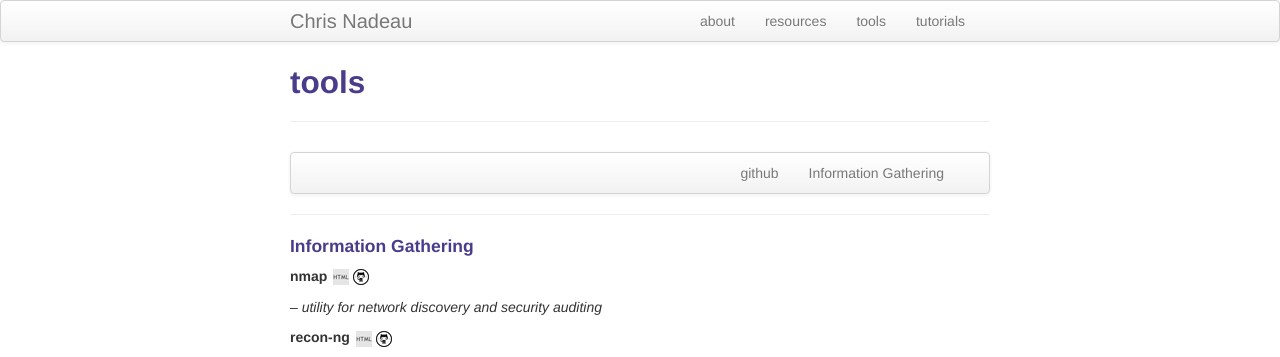
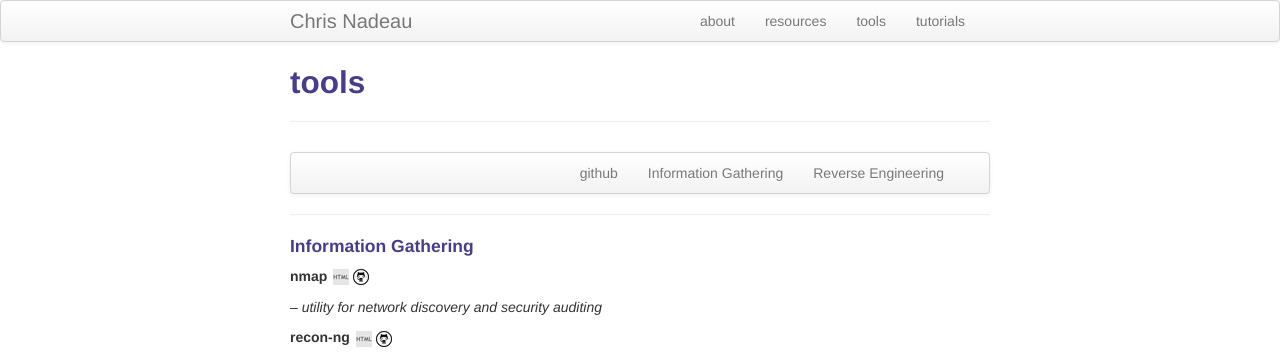
Before and after one commit to dynamicparallax/dynamicparallax.github.io, a Jekyll site: the page built from pages/tools.md, in a window 1280 px wide. Shown: the top 357 px of the page. Built offline with Jekyll 4.4.1, drawn with Linux system fonts in a browser that asks for light colours.

Commit message:
Update tools.md

```diff
--- a/pages/tools.md
+++ b/pages/tools.md
@@ -9,6 +9,7 @@ description: Infosec Tools
         <ul class="nav">
             <li><a href="https://github.com/dynamicparallax?tab=repositories">github</a></li>
             <li><a href="#Information Gathering">Information Gathering</a></li>
+            <li><a href="#Information Gathering">Reverse Engineering</a></li>
         </ul>
     </div>
 </div>
```
